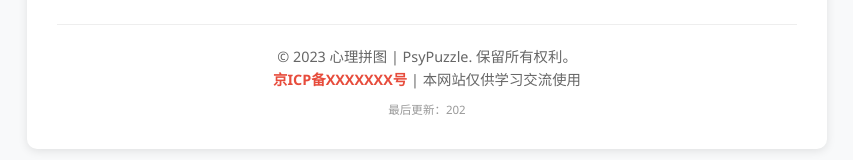
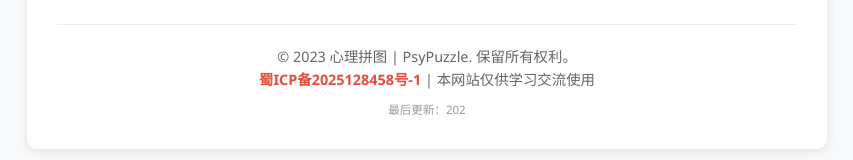
Before and after one commit to akaaka7/psypuzzlecom, a plain HTML site: page index.html in a window 1280 px wide. Shown: the part 1062-1222 px from the top of the page, without its empty margins (213-1066 px from the left). Drawn offline with Linux system fonts and the light colour scheme.

Commit message:
Update index.html

```diff
--- a/index.html
+++ b/index.html
@@ -127,7 +127,7 @@
         <footer>
             <p>© 2023 心理拼图 | PsyPuzzle. 保留所有权利。</p>
             <p>
-                <a href="https://beian.miit.gov.cn" target="_blank" class="beian">京ICP备XXXXXXX号</a>
+                <a href="https://beian.miit.gov.cn" target="_blank" class="beian">蜀ICP备2025128458号-1</a>
                 | 本网站仅供学习交流使用
             </p>
             <p style="font-size: 0.8em; color: #999; margin-top: 10px;">
```
